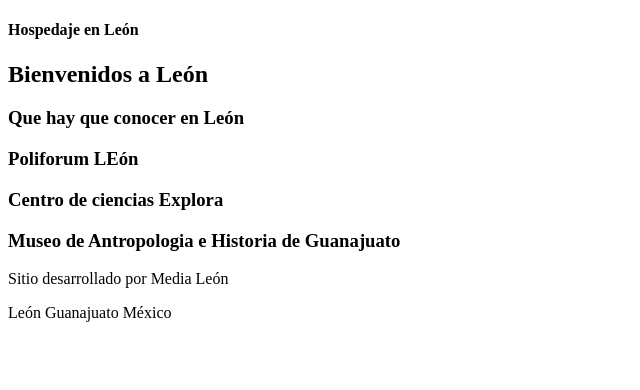
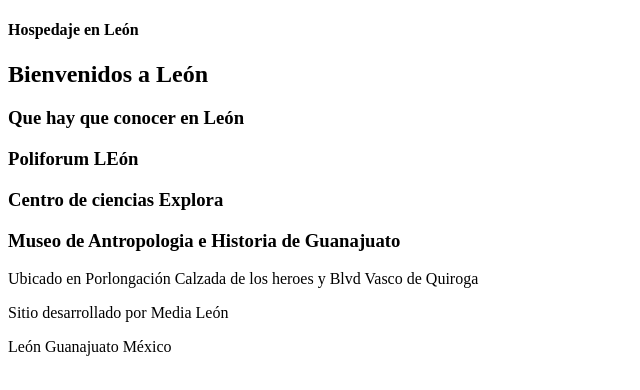
Before and after one commit to panchito-salceda/sitio-hplm, a plain HTML site: page index.html in a window 1280 px wide. Shown: the whole page, without its empty margins (0-640 px from the left). Drawn offline with Linux system fonts and the light colour scheme.

Commit message:
quinto commit

```diff
--- a/index.html
+++ b/index.html
@@ -24,6 +24,7 @@
             <h3>
                 Museo de Antropologia e Historia de Guanajuato
             </h3>
+            <p>Ubicado en Porlongación Calzada de los heroes y Blvd Vasco de Quiroga</p>
         </div>
     </div>
     <footer>
```
